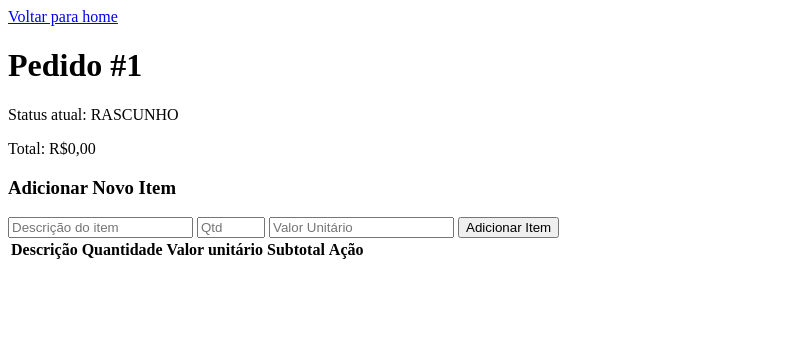
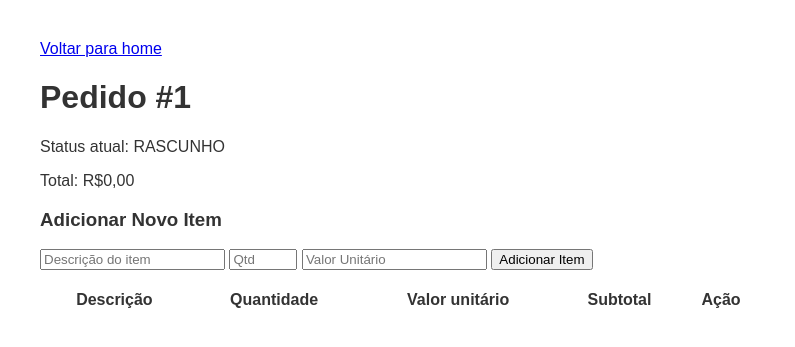
Before and after one commit to viniciuswilker/projeto-brascomm, a Django app: page /pedidos/1/ in a window 1280 px wide. Shown: the top 347 px of the page, without its empty margins (0-795 px from the left). Run offline with Django 5.2, Linux system fonts and the light colour scheme; a user stored in the database is signed in; data comes from the database, SQL or seed files in the repository; data that the repository does not hold is empty.

Commit message:
add css pagina de detalhar pedidos

```diff
--- a/pedidos/templates/detalhe_pedido.html
+++ b/pedidos/templates/detalhe_pedido.html
@@ -6,6 +6,7 @@
     <meta charset="UTF-8">
     <meta name="viewport" content="width=device-width, initial-scale=1.0">
     <title>Detalhes do pedido</title>
+    <link rel="stylesheet" href="{% static 'pedidos/css/detalhar_pedido.css' %}">
 </head>
 
 <body>
@@ -105,7 +106,7 @@
         }
 
 
-
+        carregarItens();
     </script>
 </body>
 
--- /dev/null
+++ b/templates/static/pedidos/css/detalhar_pedido.css
@@ -0,0 +1,12 @@
+body {
+    font-family: sans-serif;
+    margin: 40px;
+    color: #333;
+}
+
+table {
+    width: 60%;
+    border-collapse: collapse;
+    margin-top: 20px;
+    text-align: center;
+}
```
